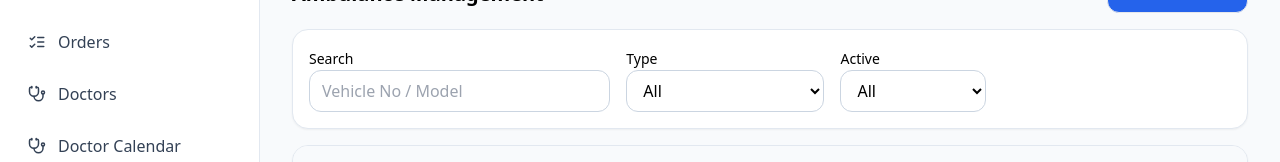
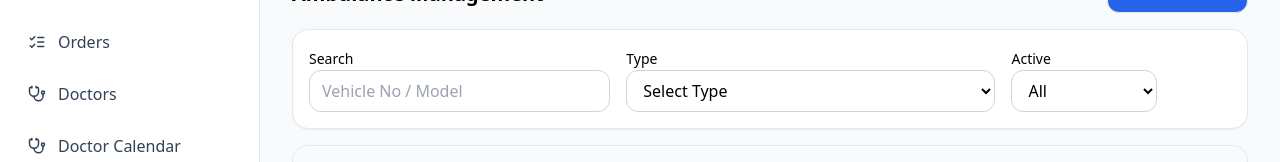
Before and after one commit to asisshhh/SUM_admin, a React (Vite) app: page /ambulance in a window 1280 px wide. Shown: the part 123-285 px from the top of the page. Built offline with nearby package versions, Linux system fonts and the light colour scheme; no server answers; sample sign-in values are in the browser's storage.

Commit message:
Ambulance order changes

```diff
--- a/src/components/ambulance/AmbulanceFormModal.jsx
+++ b/src/components/ambulance/AmbulanceFormModal.jsx
@@ -10,7 +10,7 @@ export default function AmbulanceFormModal({ data, onClose }) {
     vehicleNumber: data?.vehicleNumber || "",
     model: data?.model || "",
     registrationNumber: data?.registrationNumber || "",
-    type: data?.type || "EMERGENCY",
+    type: data?.type || "ALS",
     baseFare: data?.baseFare || "",
     perKmFare: data?.perKmFare || "",
     insuranceExpiry: data?.insuranceExpiry
@@ -93,11 +93,8 @@ export default function AmbulanceFormModal({ data, onClose }) {
               className="select"
               value={form.type}
               onChange={(e) => update("type", e.target.value)}>
-              <option value="EMERGENCY">Emergency</option>
-              <option value="NON_EMERGENCY">Non-Emergency</option>
-              <option value="Type 1">Type 1</option>
-              <option value="Type 2">Type 2</option>
-              <option value="Type 3">Type 3</option>
+              <option value="BLS">Basic Life Support</option>
+              <option value="ALS">Advanced Life Support With Paramedic</option>
             </select>
           </div>
 
--- a/src/pages/AmbulancePage.jsx
+++ b/src/pages/AmbulancePage.jsx
@@ -71,12 +71,9 @@ export default function AmbulancePage() {
             name="type"
             value={filters.type}
             onChange={onChange}>
-            <option value="">All</option>
-            <option value="EMERGENCY">Emergency</option>
-            <option value="NON_EMERGENCY">Non-Emergency</option>
-            <option value="Type 1">Type 1</option>
-            <option value="Type 2">Type 2</option>
-            <option value="Type 3">Type 3</option>
+            <option value="">Select Type</option>
+            <option value="BLS">Basic Life Support</option>
+            <option value="ALS">Advanced Life Support With Paramedic</option>
           </select>
         </div>
 
```
